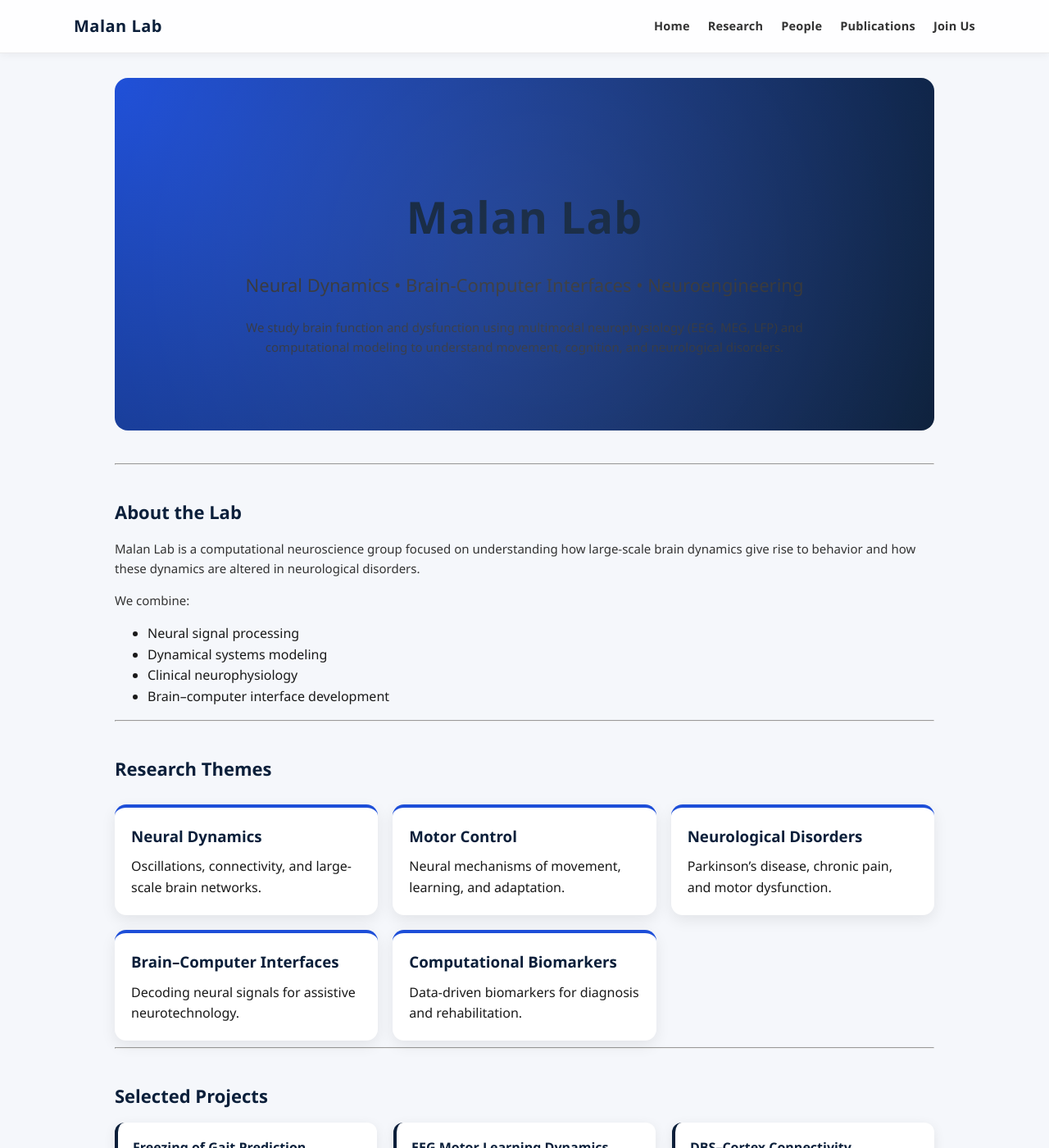
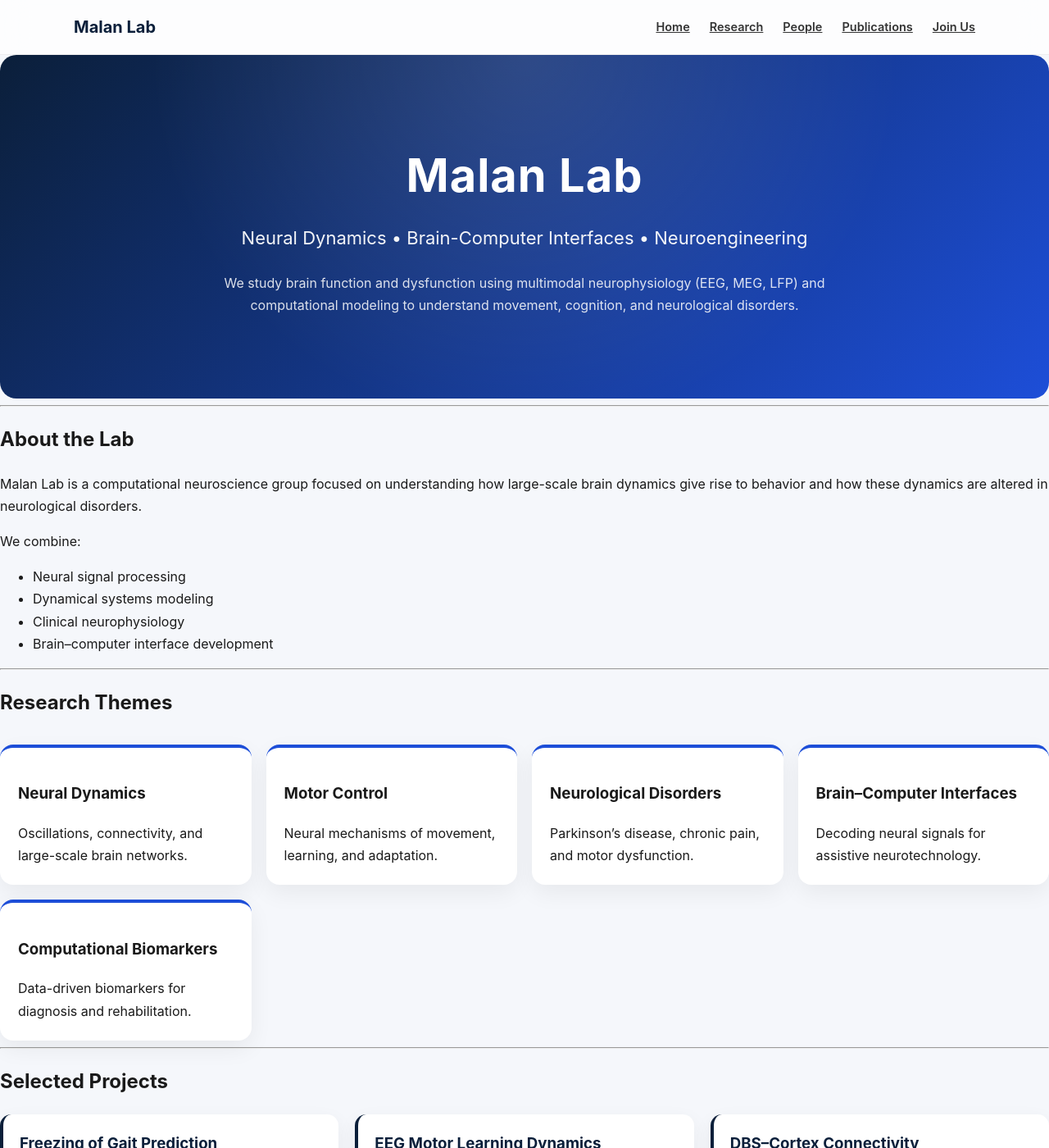
Before and after one commit to malanlab/malanlab.github.io, a Jekyll site: the page built from index.md, in a window 1280 px wide and 1400 px high. Shown: the whole window at 82% size. Built offline with Jekyll 4.4.1, drawn with Linux system fonts in a browser that asks for light colours.

Commit message:
Update style.css

```diff
--- a/assets/style.css
+++ b/assets/style.css
@@ -1,59 +1,35 @@
+/* =========================
+   DESIGN SYSTEM (WORLD CLASS)
+========================= */
 
-/* =========================
-   GLOBAL
-========================= */
+:root {
+  --primary: #0b1f3a;
+  --accent: #1d4ed8;
+  --bg: #f5f7fb;
+  --card: #ffffff;
+  --text: #1a1a1a;
+  --muted: #555;
+}
 
 body {
   margin: 0;
-  font-family: "Segoe UI", Roboto, Arial, sans-serif;
-  background: #f5f7fb;
-  color: #1a1a1a;
-  line-height: 1.6;
-}
-
-a {
-  color: #0b1f3a;
-  text-decoration: none;
-}
-
-a:hover {
-  color: #1d4ed8;
+  font-family: "Inter", "Segoe UI", Roboto, Arial, sans-serif;
+  background: var(--bg);
+  color: var(--text);
+  line-height: 1.7;
+  -webkit-font-smoothing: antialiased;
 }
 
 /* =========================
-   TYPOGRAPHY
-========================= */
-
-h1 {
-  font-size: 44px;
-  color: #0b1f3a;
-  margin-bottom: 10px;
-}
-
-h2 {
-  margin-top: 40px;
-  margin-bottom: 15px;
-  color: #0b1f3a;
-  font-size: 22px;
-  font-weight: 600;
-}
-
-p {
-  font-size: 15px;
-  color: #333;
-}
-
-/* =========================
-   HERO
+   HERO (WORLD CLASS)
 ========================= */
 
 .hero {
-  background: radial-gradient(circle at top left, #1d4ed8, #0b1f3a);
+  background: linear-gradient(135deg, var(--primary), var(--accent));
   color: white;
-  padding: 90px 20px;
-  border-radius: 16px;
+  padding: 100px 20px;
+  border-radius: 20px;
   text-align: center;
-  margin-bottom: 40px;
   position: relative;
   overflow: hidden;
 }
@@ -61,91 +37,82 @@
 .hero::after {
   content: "";
   position: absolute;
-  top: -50%;
-  left: -50%;
-  width: 200%;
-  height: 200%;
-  background: radial-gradient(circle, rgba(255,255,255,0.08), transparent 60%);
-  transform: rotate(25deg);
+  inset: 0;
+  background: radial-gradient(circle at top, rgba(255,255,255,0.12), transparent 60%);
 }
 
 .hero h1 {
-  font-size: 54px;
-  margin-bottom: 10px;
+  font-size: 56px;
+  margin: 0;
   letter-spacing: 1px;
 }
 
 .tagline {
   font-size: 22px;
-  font-weight: 500;
+  margin-top: 10px;
   opacity: 0.95;
 }
 
 .subtitle {
-  font-size: 15px;
+  max-width: 780px;
+  margin: 15px auto 0;
+  font-size: 16px;
   opacity: 0.85;
-  max-width: 750px;
-  margin: 12px auto 0;
 }
 
 /* =========================
-   NAVBAR (CLEANED - NO DUPLICATES)
+   NAVBAR (APPLE-LEVEL CLEAN)
 ========================= */
 
 .navbar {
   position: sticky;
   top: 0;
-  background: rgba(255,255,255,0.85);
-  backdrop-filter: blur(12px);
-  border-bottom: 1px solid rgba(0,0,0,0.08);
+  background: rgba(255,255,255,0.75);
+  backdrop-filter: blur(16px);
+  border-bottom: 1px solid rgba(0,0,0,0.06);
   z-index: 1000;
-  box-shadow: 0 2px 10px rgba(0,0,0,0.05);
 }
 
 .nav-container {
   max-width: 1100px;
   margin: auto;
+  padding: 16px 28px;
   display: flex;
   justify-content: space-between;
   align-items: center;
-  padding: 16px 30px;
 }
 
 .logo {
   font-weight: 700;
+  color: var(--primary);
   font-size: 20px;
-  color: #0b1f3a;
-  letter-spacing: 0.5px;
 }
 
 .nav-links {
   display: flex;
-  gap: 22px;
+  gap: 24px;
 }
 
 .nav-links a {
+  font-weight: 600;
   font-size: 14.5px;
-  font-weight: 600;
   color: #333;
   position: relative;
-  letter-spacing: 0.2px;
-  transition: 0.2s;
 }
 
 .nav-links a:hover {
-  color: #0b1f3a;
+  color: var(--primary);
 }
 
-/* underline animation */
 .nav-links a::after {
   content: "";
   position: absolute;
+  bottom: -6px;
   left: 0;
-  bottom: -5px;
   width: 0%;
   height: 2px;
-  background: #0b1f3a;
-  transition: 0.25s ease;
+  background: var(--primary);
+  transition: 0.25s;
 }
 
 .nav-links a:hover::after {
@@ -153,13 +120,25 @@
 }
 
 /* =========================
-   LAYOUT
+   CARDS (MODERN)
 ========================= */
 
-main {
-  max-width: 1000px;
-  margin: auto;
-  padding: 30px 20px;
+.card {
+  background: var(--card);
+  padding: 20px;
+  border-radius: 14px;
+  box-shadow: 0 8px 24px rgba(0,0,0,0.06);
+  border-left: 4px solid var(--primary);
+  transition: 0.25s ease;
+}
+
+.card:hover {
+  transform: translateY(-6px);
+}
+
+.card h3 {
+  margin-top: 0;
+  color: var(--primary);
 }
 
 /* =========================
@@ -168,125 +147,52 @@
 
 .grid {
   display: grid;
-  grid-template-columns: repeat(auto-fit, minmax(250px, 1fr));
+  grid-template-columns: repeat(auto-fit, minmax(260px, 1fr));
   gap: 20px;
 }
 
 /* =========================
-   CARDS (UNIFIED SYSTEM)
-========================= */
-
-.card {
-  background: white;
-  padding: 18px;
-  border-radius: 12px;
-  box-shadow: 0 4px 15px rgba(0,0,0,0.08);
-  border-left: 4px solid #0b1f3a;
-  font-size: 14px;
-  line-height: 1.5;
-  transition: 0.25s ease;
-}
-
-.card:hover {
-  transform: translateY(-5px);
-}
-
-.card h3 {
-  margin-top: 0;
-  color: #0b1f3a;
-  font-size: 16px;
-}
-
-.card b {
-  color: #0b1f3a;
-  font-size: 15px;
-}
-
-/* =========================
-   RESEARCH HIGHLIGHTS
+   RESEARCH HIGHLIGHTS (PREMIUM)
 ========================= */
 
 .highlight-grid {
   display: grid;
   grid-template-columns: repeat(auto-fit, minmax(260px, 1fr));
   gap: 18px;
-  margin-top: 25px;
+  margin-top: 30px;
 }
 
 .highlight-card {
   background: white;
-  padding: 20px;
-  border-radius: 14px;
-  box-shadow: 0 6px 18px rgba(0,0,0,0.08);
-  border-top: 4px solid #1d4ed8;
-  transition: 0.25s ease;
+  padding: 22px;
+  border-radius: 16px;
+  border-top: 4px solid var(--accent);
+  box-shadow: 0 10px 28px rgba(0,0,0,0.06);
+  transition: 0.25s;
 }
 
 .highlight-card:hover {
-  transform: translateY(-6px);
-}
-
-.highlight-card h3 {
-  margin: 0 0 10px;
-  color: #0b1f3a;
+  transform: translateY(-8px);
 }
 
 /* =========================
-   IMPACT SECTION
-========================= */
-
-.impact {
-  display: grid;
-  grid-template-columns: repeat(auto-fit, minmax(180px, 1fr));
-  gap: 15px;
-  margin: 30px 0;
-}
-
-.impact-box {
-  background: white;
-  padding: 18px;
-  border-radius: 12px;
-  text-align: center;
-  box-shadow: 0 4px 15px rgba(0,0,0,0.06);
-  border-left: 4px solid #0b1f3a;
-}
-
-.impact-box b {
-  font-size: 22px;
-  color: #0b1f3a;
-}
-
-.impact-box p {
-  margin: 5px 0 0;
-  font-size: 13px;
-  color: #555;
-}
-
-/* =========================
-   FOOTER (matches layout)
+   FOOTER (CLEAN + PREMIUM)
 ========================= */
 
 .footer {
-  margin-top: 60px;
-  padding: 40px 20px;
+  margin-top: 80px;
+  padding: 50px 20px;
   text-align: center;
-  background: #ffffff;
+  background: white;
   border-top: 1px solid #eaeaea;
 }
 
 .footer-title {
   font-weight: 700;
-  font-size: 16px;
-  color: #0b1f3a;
+  color: var(--primary);
 }
 
 .footer-text {
   font-size: 13px;
-  color: #555;
+  color: var(--muted);
 }
-
-.footer-subtext {
-  font-size: 12px;
-  color: #888;
-  margin-top: 5px;
-}
```
